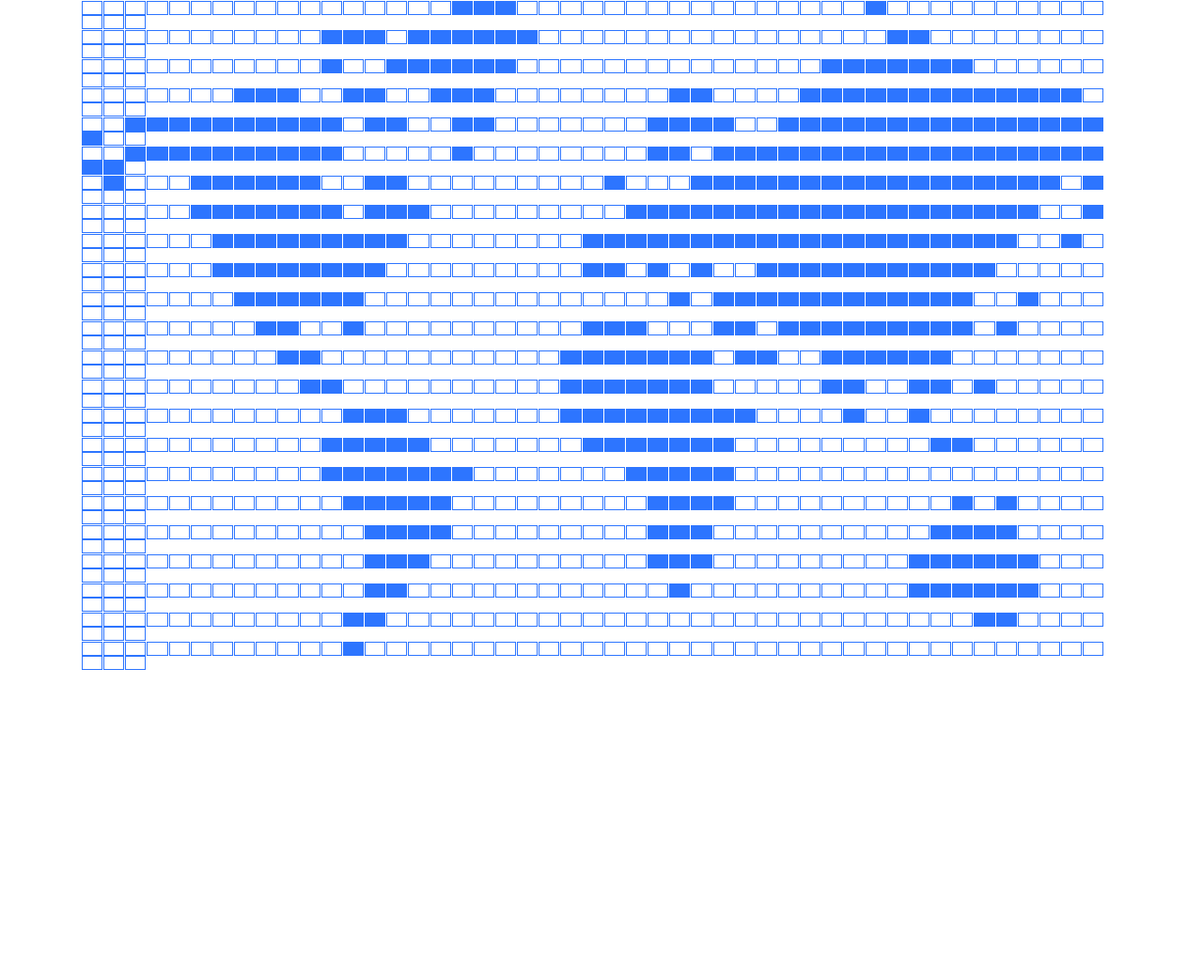
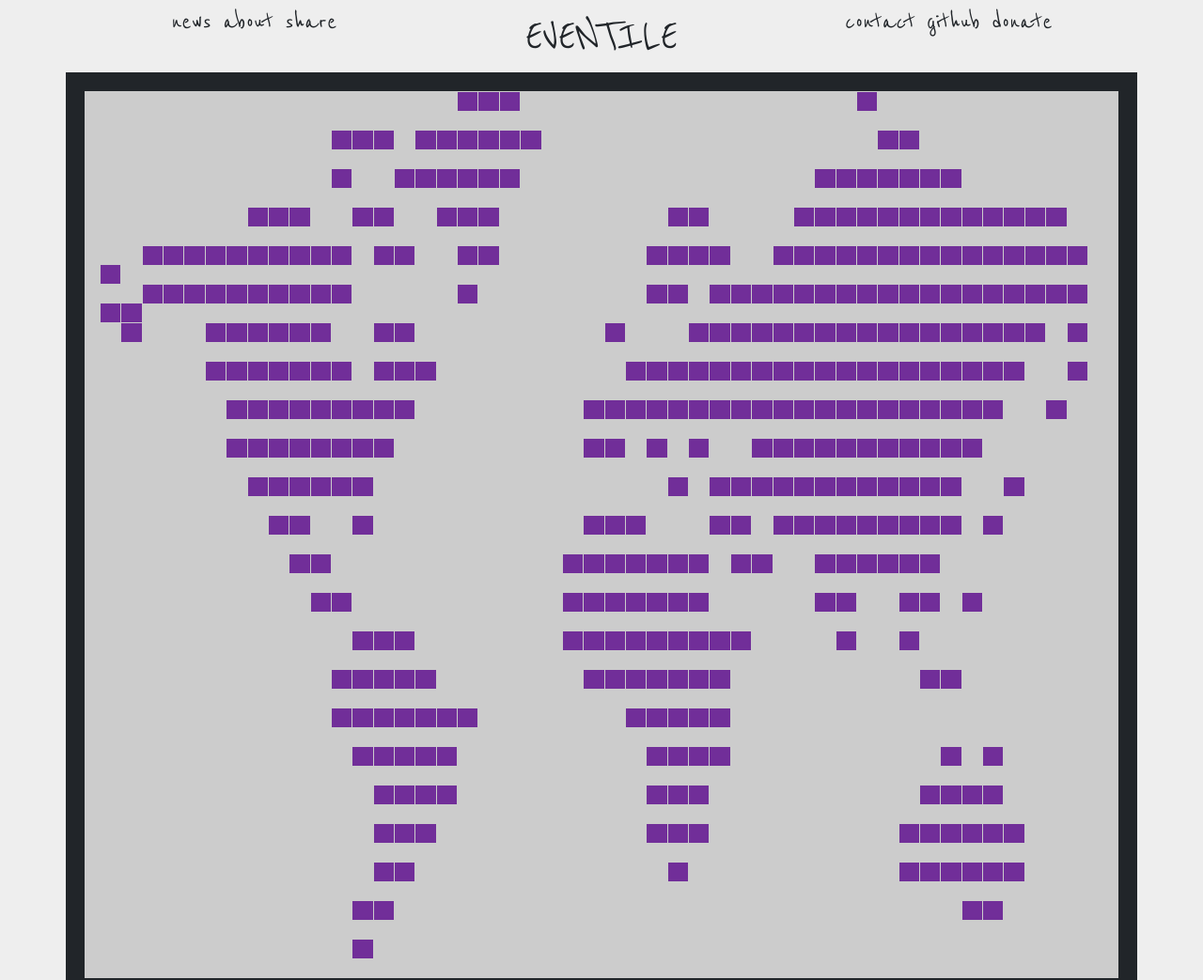
Before and after one commit to higgyCodes/eventile, a plain HTML site: page index.html in a window 1280 px wide. Shown: the top 1043 px of the page at 94% size. Before the commit the page ends 800 px from the top, so only its background shows below. Drawn offline with nearby package versions, Linux system fonts and the light colour scheme.

Commit message:
adds styling and nav

```diff
--- a/index.html
+++ b/index.html
@@ -6,16 +6,26 @@
   <meta name="viewport" content="width=device-width, initial-scale=1">
   <script src="https://ajax.googleapis.com/ajax/libs/angularjs/1.3.15/angular.min.js"></script>
   <link rel="stylesheet" href="https://bootswatch.com/cosmo/bootstrap.min.css">
+  <link href='http://fonts.googleapis.com/css?family=Reenie+Beanie' rel='stylesheet' type='text/css'>
   <link rel="stylesheet" type="text/css" href="main.css">
 </head>
 <body ng-app="app">
-<div class="container" ng-controller="myCtrl">
+  <div ng-controller="myCtrl">
+  <nav class="container">
+    <section class="row">
+      <div class="col-md-4 text-center mdTxt">news     about      share</div>
+      <div class="col-md-4 text-center lgTxt">EVENTILE</div>
+      <div class="col-md-4 text-center mdTxt">contact      github      donate</div>
+    </section>
 
+  </nav>
+  <div class="container big-border">
   <section class="row" ng-repeat="row in worldArray track by $index">
-
-<article class="pic" ng-repeat="columns in row track by $index" ng-class="{ 'fill': isLand(columns) }">
+      <article class="pic" ng-repeat="columns in row track by $index" ng-class="{ 'fill': isLand(columns) }" ng-click="getGrid()">
       </article>
     </section>
+    </div>
+  </div>
 
   </div>
 </body>
--- a/main.css
+++ b/main.css
@@ -1,5 +1,15 @@
+body {
+  background-color: #EEE;
+}
+
 .big-box {
   margin: 10px;
+}
+
+.big-border {
+    border-style: solid;
+    border-width: 20px;
+    background-color: #CCC;
 }
 
 .row {
@@ -9,14 +19,13 @@
  }
 
 .pic {
-  height: 15px;
+  height: 20px;
   width: 2%;
   margin-left: 1px;
-    border: 1px solid #2D75FF;
 }
 
 .fill {
-  background-color: #2D75FF;
+  background-color: #712E99;
 }
 
 .pic:hover {
@@ -31,3 +40,15 @@
 img {
   max-width: 100%;
 }
+
+nav {
+  font-family: 'Reenie Beanie', cursive;
+}
+
+.lgTxt {
+  font-size: 50px;
+}
+
+.mdTxt {
+  font-size: 30px;
+}
```
Also changed, not shown: app.js (+26 -1 lines). Lines whose indentation alone changed are shown as unchanged.
